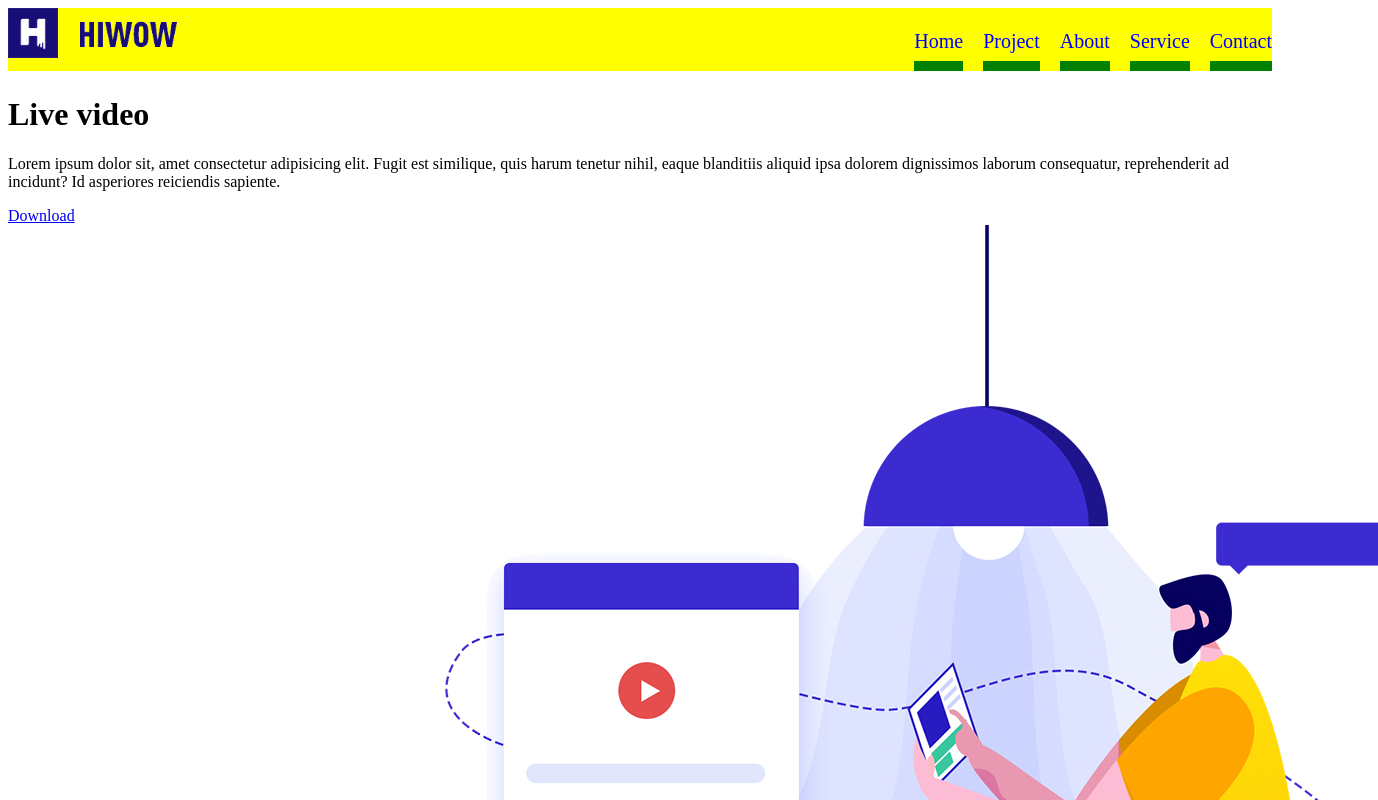
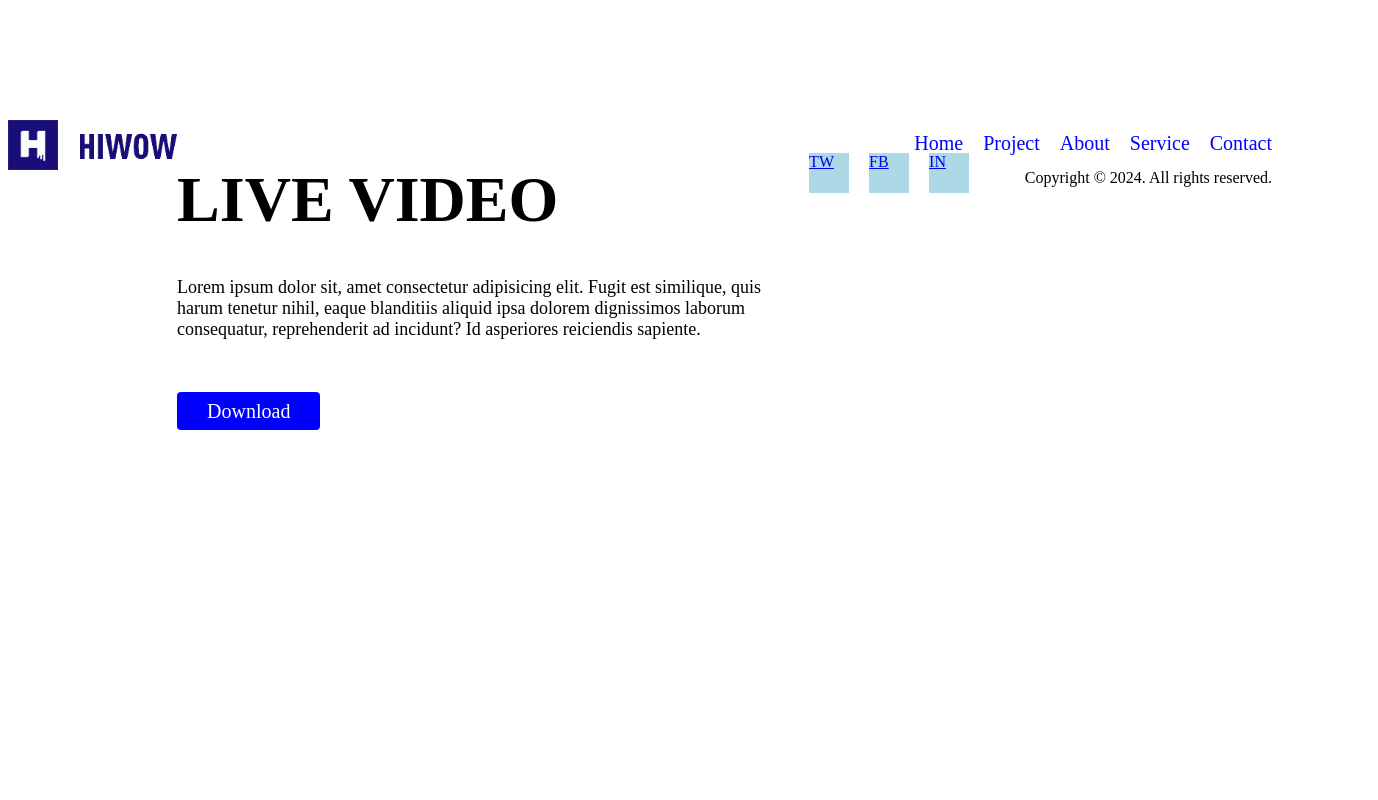
Before and after one commit to ComaSpace/Live-Video, a website: page index.html in a window 1280 px wide. Shown: the top 800 px of the page, 1378 px wide, since content can reach past the window. Drawn offline with Linux system fonts and the light colour scheme.

Commit message:
css Class

```diff
--- a/css/base.css
+++ b/css/base.css
@@ -10,3 +10,9 @@ body {
     font-family: 'Gill Sans', 'Gill Sans MT', Calibri, 'Trebuchet MS',
         sans-serif;
 }
+
+.container {
+    display: inline-block;
+    width: 1000px;
+    margin: 20px calc(50% - 500px);
+}
--- a/css/footer.css
+++ b/css/footer.css
@@ -0,0 +1,19 @@
+.social-list {
+    float: left;
+}
+
+.social-list>.icon {
+    float: left;
+    width: 40px;
+    height: 40px;
+    margin-right: 20px;
+    background-color: lightblue;
+}
+
+.social-list>.icon:last-child {
+    margin-right: 0;
+}
+
+.copyright {
+    float: right;
+}
--- a/css/header.css
+++ b/css/header.css
@@ -1,34 +1,26 @@
-header {
-    display: inline-block;
-    width: 100%;
-    background-color: yellow;
-}
-
-header>img {
+.logo {
     float: left;
     height: 50px;
 }
 
-header>nav {
+.main-nav {
     margin-top: 13px;
     float: right;
 }
 
-header a {
+.link {
     color: blue;
     float: left;
-    padding: 10px 0;
     margin-right: 20px;
     font-size: 20px;
     line-height: 20px;
-    border-bottom: 10px solid green;
     text-decoration: none;
 }
 
-header a:last-child {
+.link:last-child {
     margin-right: 0;
 }
 
-header a:hover {
+.link:hover {
     background-color: red;
 }
--- a/css/main.css
+++ b/css/main.css
@@ -0,0 +1,30 @@
+main.container {
+    margin-top: 120px;
+    margin-bottom: 120px;
+}
+
+.column {
+    width: 50%;
+    float: left;
+}
+
+.main-title {
+    font-size: 64px;
+    text-transform: uppercase;
+    color: black;
+    margin-bottom: 40px;
+}
+
+.description {
+    font-size: 18px;
+    margin-bottom: 60px;
+}
+
+.btn {
+    padding: 8px 30px;
+    font-size: 20px;
+    text-decoration: none;
+    background-color: blue;
+    color: white;
+    border-radius: 4px;
+}
--- a/index.html
+++ b/index.html
@@ -11,33 +11,32 @@
 </head>
 
 <body>
-    <header>
-        <img src="./img/logo.png" alt="HIWOW logo">
-        <nav>
-            <a href="#">Home</a>
-            <a href="#">Project</a>
-            <a href="#">About</a>
-            <a href="#">Service</a>
-            <a href="#">Contact</a>
+    <header class="container">
+        <img class="logo" src="./img/logo.png" alt="HIWOW logo">
+        <nav class="main-nav">
+            <a class="link" href="#">Home</a>
+            <a class="link" href="#">Project</a>
+            <a class="link" href="#">About</a>
+            <a class="link" href="#">Service</a>
+            <a class="link" href="#">Contact</a>
         </nav>
     </header>
 
-    <main>
-        <div>
-            <h1>Live video</h1>
-            <p>Lorem ipsum dolor sit, amet consectetur adipisicing elit. Fugit est similique, quis harum tenetur nihil, eaque blanditiis aliquid ipsa dolorem dignissimos laborum consequatur, reprehenderit ad incidunt? Id asperiores reiciendis sapiente.</p>
-            <a href="#">Download</a>
+    <main class="container">
+        <div class="column">
+            <h1 class="main-title">Live video</h1>
+            <p class="description">Lorem ipsum dolor sit, amet consectetur adipisicing elit. Fugit est similique, quis harum tenetur nihil, eaque blanditiis aliquid ipsa dolorem dignissimos laborum consequatur, reprehenderit ad incidunt? Id asperiores reiciendis sapiente.</p>
+            <a class="btn" href="#">Download</a>
         </div>
-        <img src="./img/hero.png" alt="hero">
     </main>
 
-    <footer>
-        <div>
-            <a href="#">TW</a>
-            <a href="#">FB</a>
-            <a href="#">IN</a>
+    <footer class="container">
+        <div class="social-list">
+            <a class="icon" href="#">TW</a>
+            <a class="icon" href="#">FB</a>
+            <a class="icon" href="#">IN</a>
         </div>
-        <p>Copyright &copy; 2024. All rights reserved.</p>
+        <p class="copyright">Copyright &copy; 2024. All rights reserved.</p>
     </footer>
 </body>
 
```
